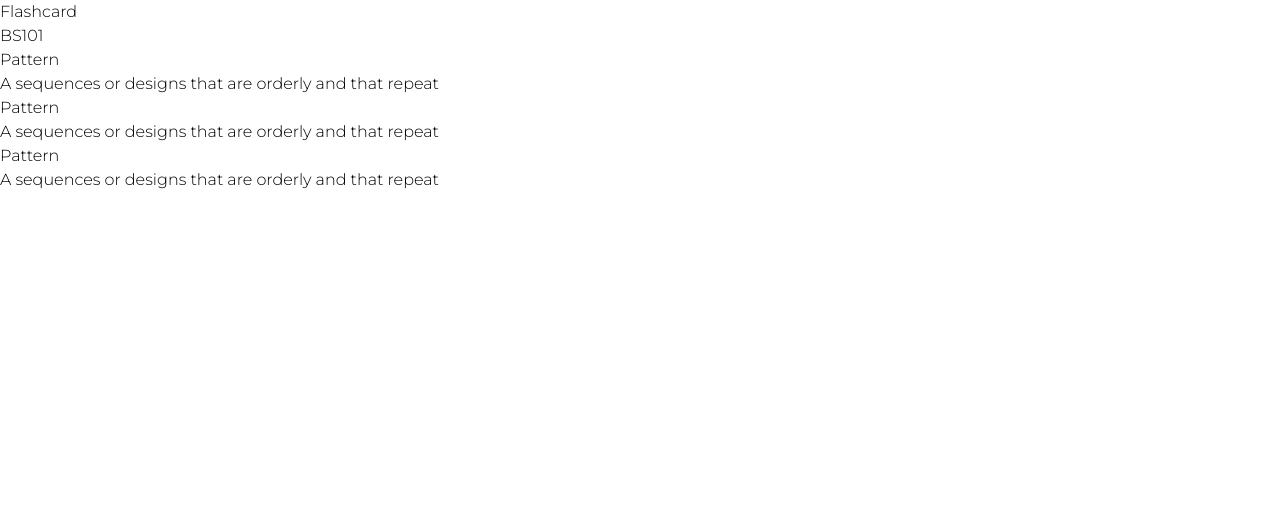
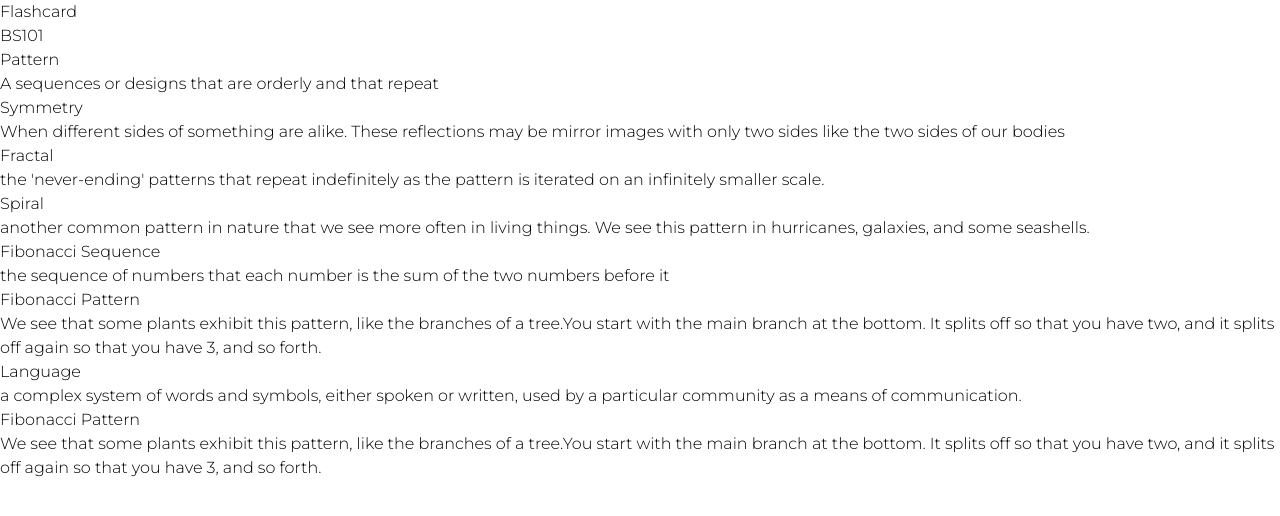
Before and after one commit to RyanMdg/bs101, a Next.js app in the folder front-end/admin/: page /math2 in a window 1280 px wide. Shown: the top 516 px of the page. Built offline with nearby package versions, Linux system fonts and the light colour scheme.

Commit message:
math flashcard edit

```diff
--- a/front-end/admin/src/app/components/math2-flashcard.js
+++ b/front-end/admin/src/app/components/math2-flashcard.js
@@ -1,16 +1,29 @@
 const mathFlashCards = () => {
     return (
         <div className="container mx-auto mt-5">
-            <p class="text-5x1 font-extrabold">Pattern</p>
-            <p class="text-2x1 font-medium">A sequences or designs that are orderly and that repeat</p>
-            {" "}
-            <p className="text-5x1 font-extrabold">Pattern</p>
-            <p className="text-2x1 font-medium">A sequences or designs that are orderly and that repeat</p>
-            {" "}
-            <p className="text-5x1 font-extrabold">Pattern</p>
-            <p className="text-2x1 font-medium">A sequences or designs that are orderly and that repeat</p>
-            {" "}
+            <p class="text-5xl font-extrabold">Pattern</p>
+            <p class="text-2xl font-medium">A sequences or designs that are orderly and that repeat</p>
 
+            <p className="text-5xl font-extrabold">Symmetry</p>
+            <p className="text-2xl font-medium">When different sides of something are alike. These reflections may be mirror images with only two sides like the two sides of our bodies</p>
+
+            <p className="text-5xl font-extrabold">Fractal</p>
+            <p className="text-2xl font-medium"> the 'never-ending' patterns that repeat indefinitely as the pattern is iterated on an infinitely smaller scale.</p>
+
+            <p className="text-5xl font-extrabold">Spiral</p>
+            <p className="text-2xl font-medium"> another common pattern in nature that we see more often in living things. We see this pattern in hurricanes, galaxies, and some seashells.</p>
+
+            <p className="text-5xl font-extrabold">Fibonacci Sequence</p>
+            <p className="text-2xl font-medium"> the sequence of numbers that each number is the sum of the two numbers before it</p>
+
+            <p className="text-5xl font-extrabold">Fibonacci Pattern</p>
+            <p className="text-2xl font-medium"> We see that some plants exhibit this pattern, like the branches of a tree.You start with the main branch at the bottom. It splits off so that you have two, and it splits off again so that you have 3, and so forth.</p>
+
+            <p className="text-5xl font-extrabold">Language</p>
+            <p className="text-2xl font-medium">a complex system of words and symbols, either spoken or written, used by a particular community as a means of communication.</p>
+
+            <p className="text-5xl font-extrabold">Fibonacci Pattern</p>
+            <p className="text-2xl font-medium"> We see that some plants exhibit this pattern, like the branches of a tree.You start with the main branch at the bottom. It splits off so that you have two, and it splits off again so that you have 3, and so forth.</p>
         </div>
     );
 };
```
